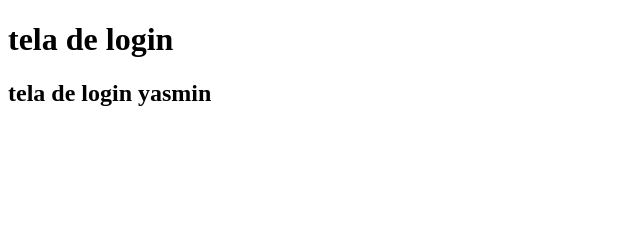
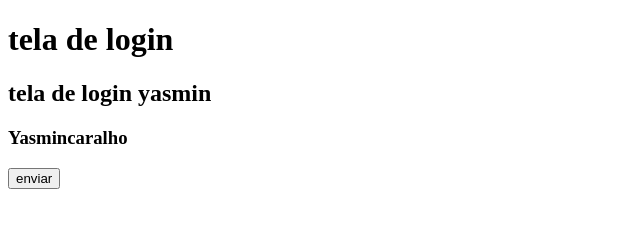
Before and after one commit to scalissoyasmin-byte/primeiro-versionamento, a plain HTML site: page index.html in a window 1280 px wide. Shown: the whole page, without its empty margins (0-640 px from the left). Drawn offline with Linux system fonts and the light colour scheme.

Commit message:
commit 2

```diff
--- a/index.html
+++ b/index.html
@@ -11,4 +11,6 @@
 </html>
 <h1>tela de login</h1>
 <h2>tela de login yasmin</h2>
+<h3>Yasmincaralho</h3>
 <imput></imput>
+<button>enviar</button>
```
